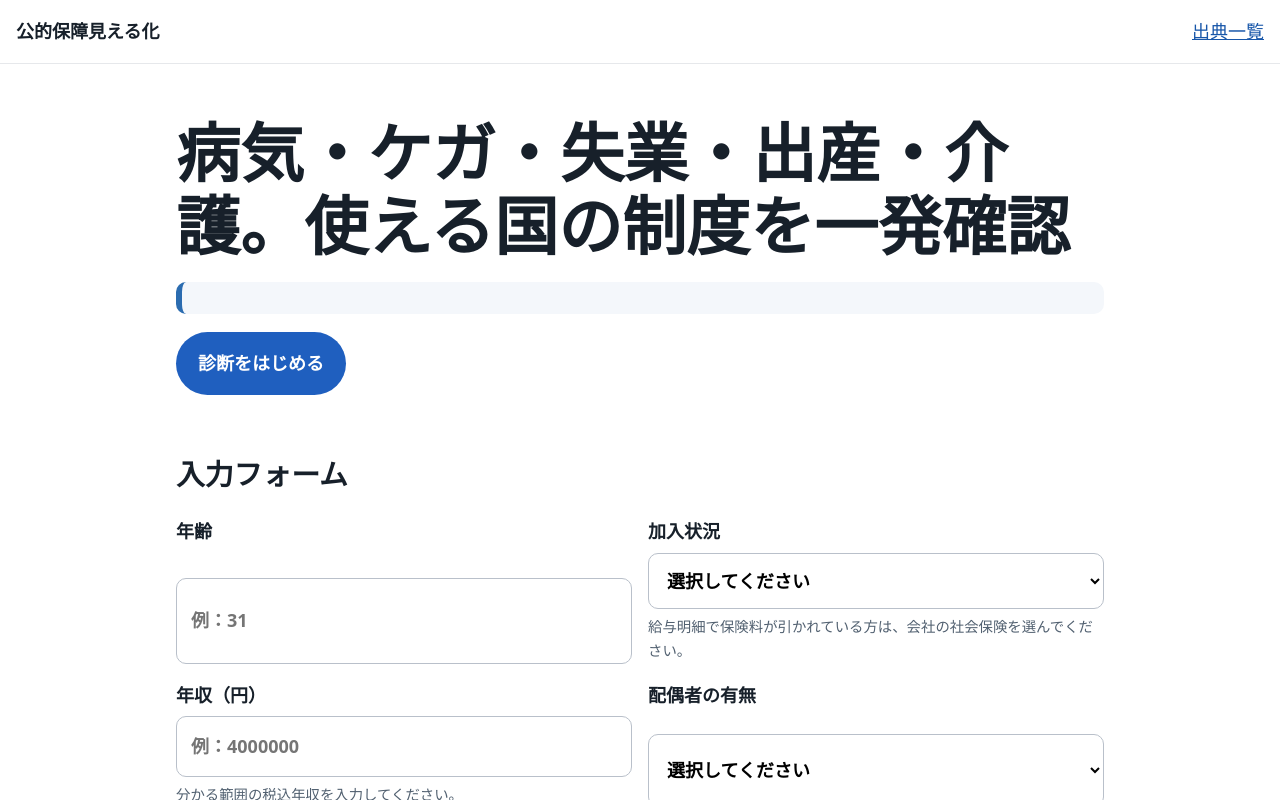
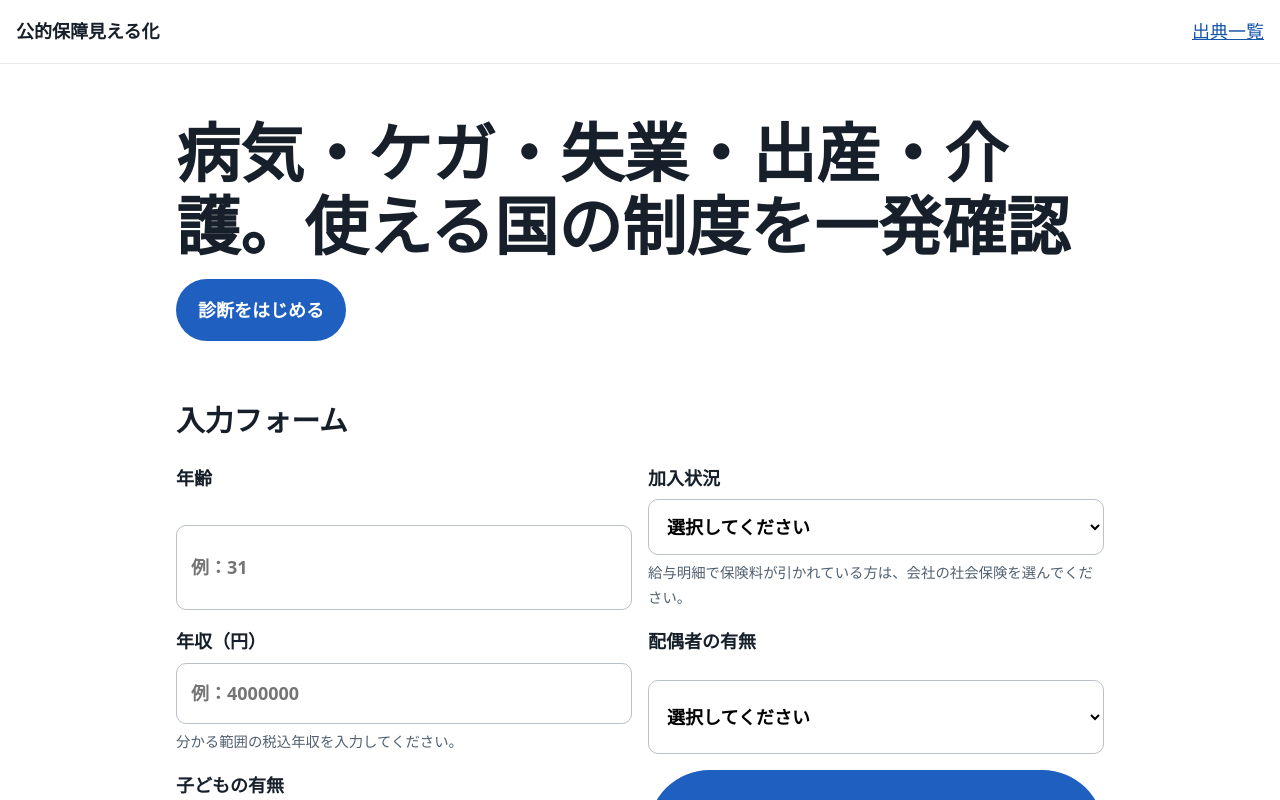
Before and after one commit to dokechi/kouteki-hosho, a Next.js app: page / in a window 1280 px wide. Shown: the top 800 px of the page. Built offline with nearby package versions, Linux system fonts and the light colour scheme.

Commit message:
Remove first-view developer copy

```diff
--- a/src/app/page.tsx
+++ b/src/app/page.tsx
@@ -6,8 +6,6 @@ export default function Home() {
     <>
       <section className="hero">
         <h1>病気・ケガ・失業・出産・介護。使える国の制度を一発確認</h1>
-        <p className="lead"></p>
-        <p className="notice"></p>
         <Link className="button" href="#diagnosis">診断をはじめる</Link>
       </section>
       <section id="diagnosis">
```
